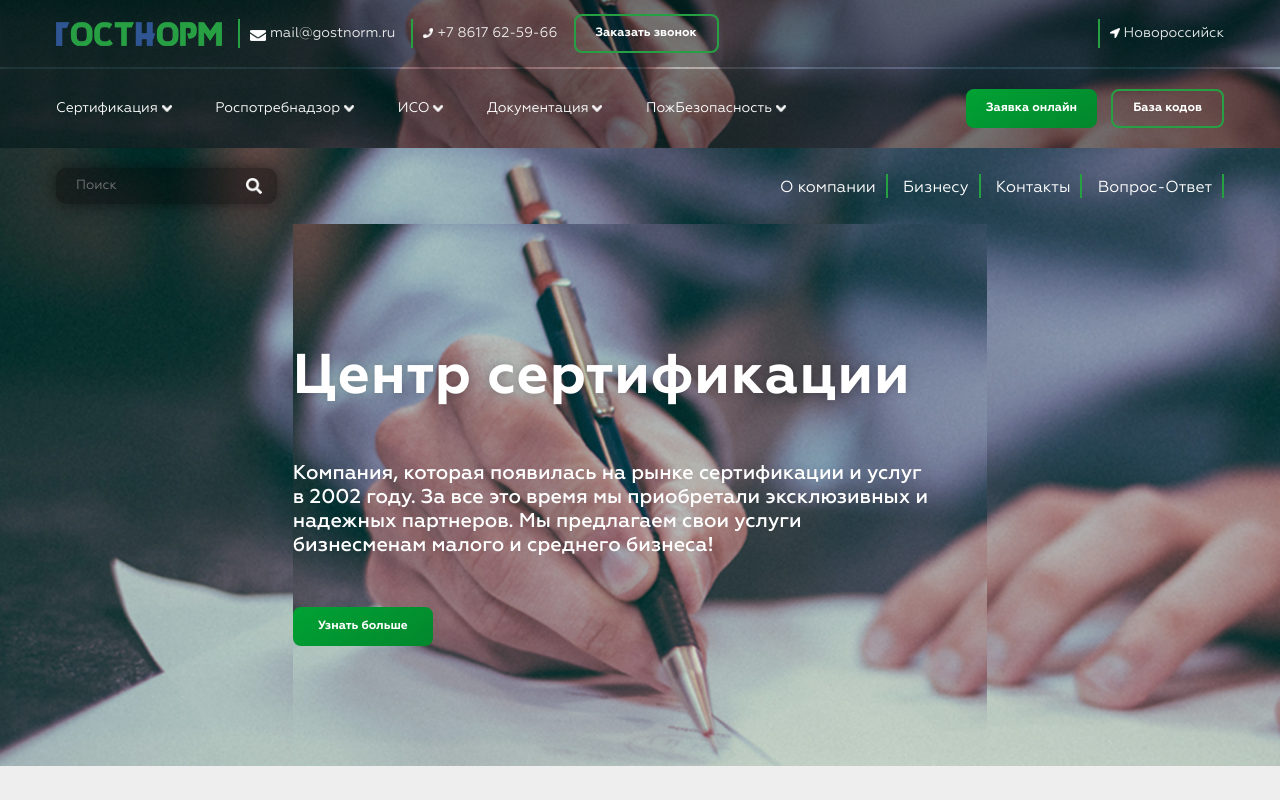
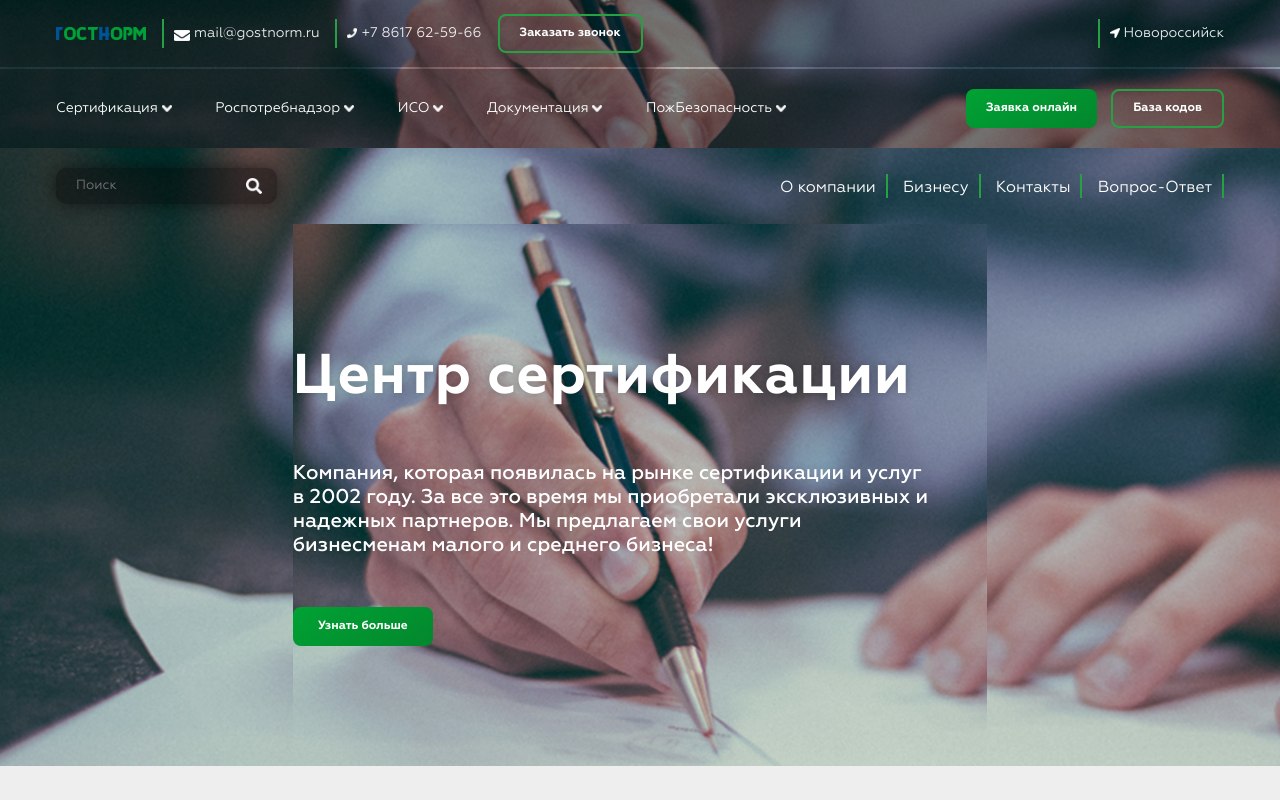
Before and after one commit to KIrilldeveloper48/KIrilldeveloper48-.github.io, a plain HTML site: page gostnorm/main.html in a window 1280 px wide. Shown: the top 800 px of the page. Drawn offline with Linux system fonts and the light colour scheme.

Commit message:
Перезалит логотип

```diff
--- a/gostnorm/main.html
+++ b/gostnorm/main.html
@@ -15,7 +15,7 @@
     <header class="header grid bg-1">
       <div class="top-nav container grid dark-section overlay">
           <div class="top-nav_logo">
-              <img src="img/logo.png" alt="Логотип" />
+              <img src="img/logo-2.png" alt="Логотип" />
             </div>
 
         <div class="top-nav_mail">
--- a/gostnorm/sass/main.sass
+++ b/gostnorm/sass/main.sass
@@ -209,8 +209,6 @@ input
 		&_logo
 			grid-column: 2/3
 			display: grid
-			grid-template-rows: 1fr
-			grid-template-columns: repeat(2, max-content)
 			img
 				padding-left: 0
 		&_mail
```
Also changed, not shown: gostnorm/css/main.css, gostnorm/img/logo-2.png (added).
